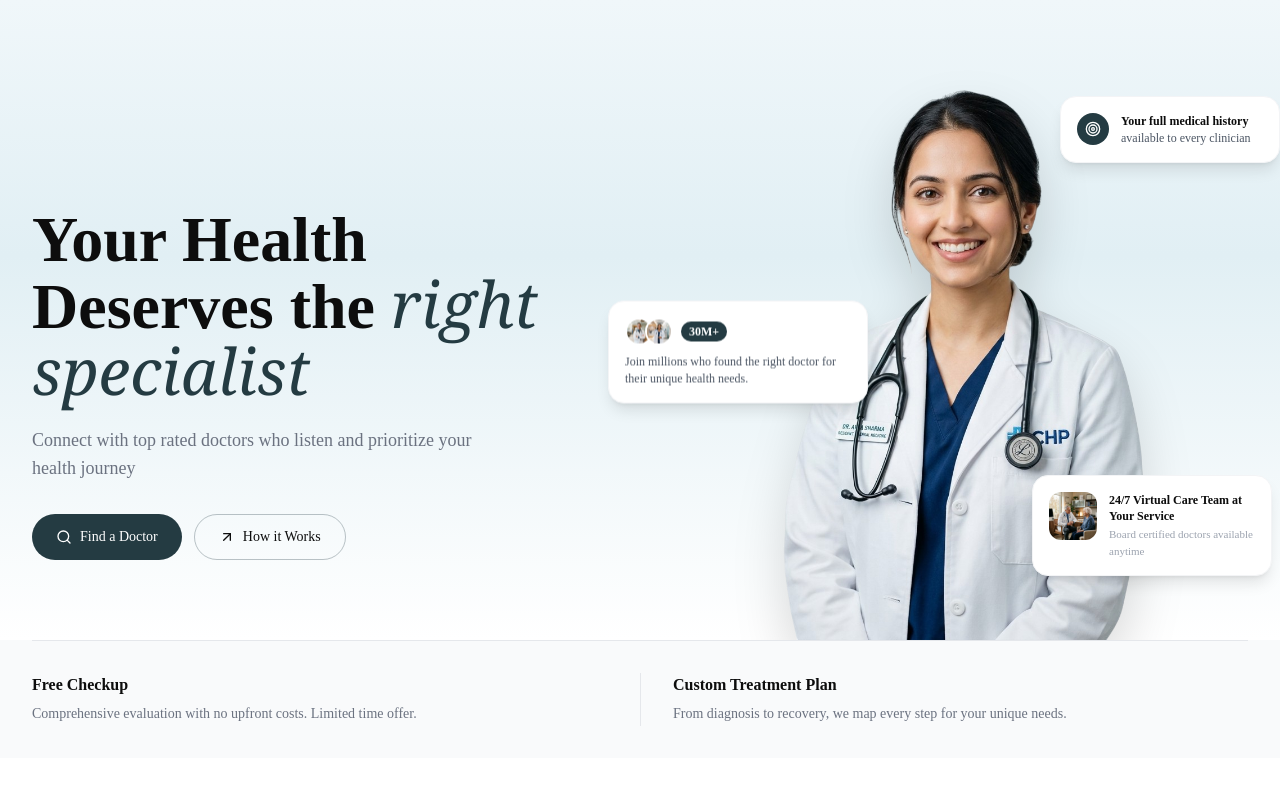
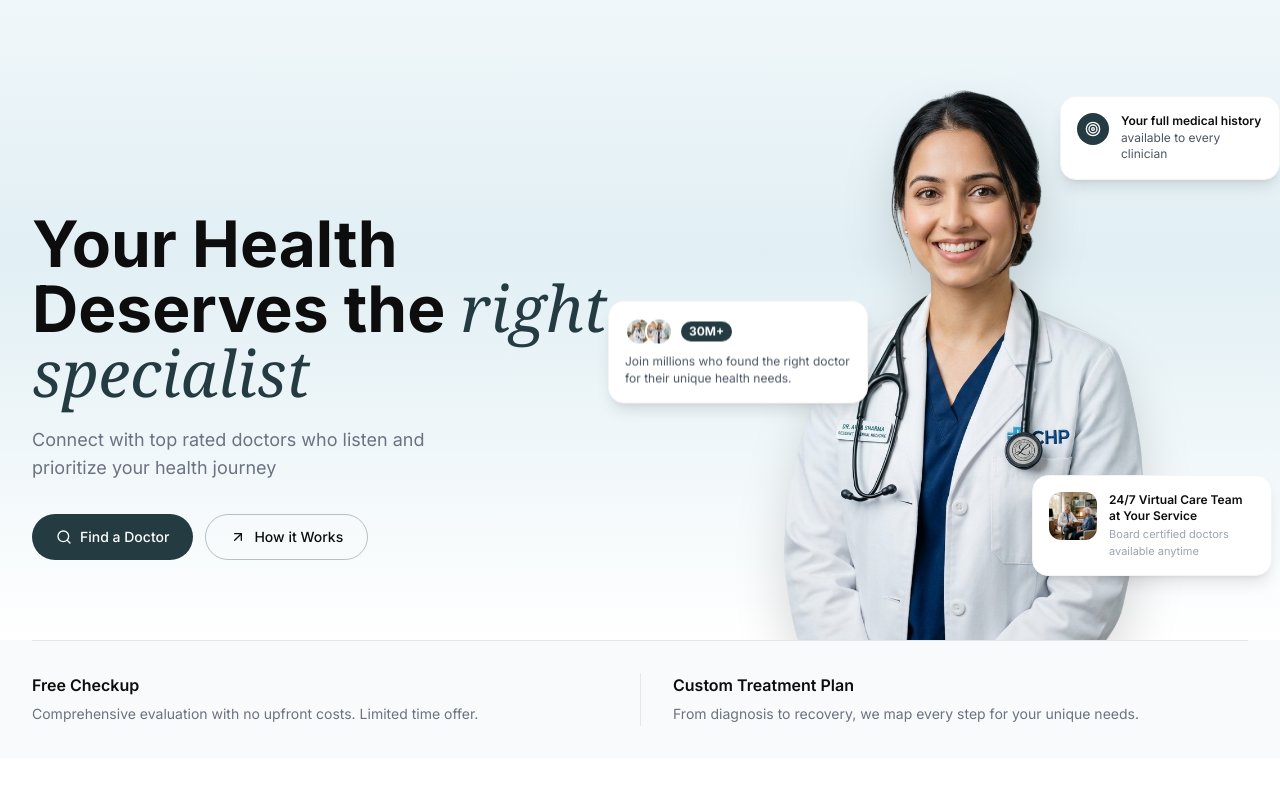
Before and after one commit to sano0007/healio, a Next.js app in the folder apps/web/: page / in a window 1280 px wide. Shown: the top 800 px of the page. Built offline with nearby package versions, Linux system fonts and the light colour scheme; no server answers.

Commit message:
fix: load Inter font via next/font to resolve missing --font-inter variable

```diff
--- a/apps/web/src/app/layout.tsx
+++ b/apps/web/src/app/layout.tsx
@@ -1,6 +1,13 @@
 import type { Metadata } from 'next';
+import { Inter } from 'next/font/google';
 import './globals.css';
 import { Providers } from '@/components/providers';
+
+const inter = Inter({
+  subsets: ['latin'],
+  variable: '--font-inter',
+  display: 'swap',
+});
 
 export const metadata: Metadata = {
   title: 'Healio — AI-Enabled Smart Healthcare Platform',
@@ -9,7 +16,7 @@
 
 export default function RootLayout({ children }: { children: React.ReactNode }) {
   return (
-    <html lang="en">
+    <html lang="en" className={inter.variable}>
       <body className="antialiased bg-gray-50 text-gray-900">
         <Providers>{children}</Providers>
       </body>
```
